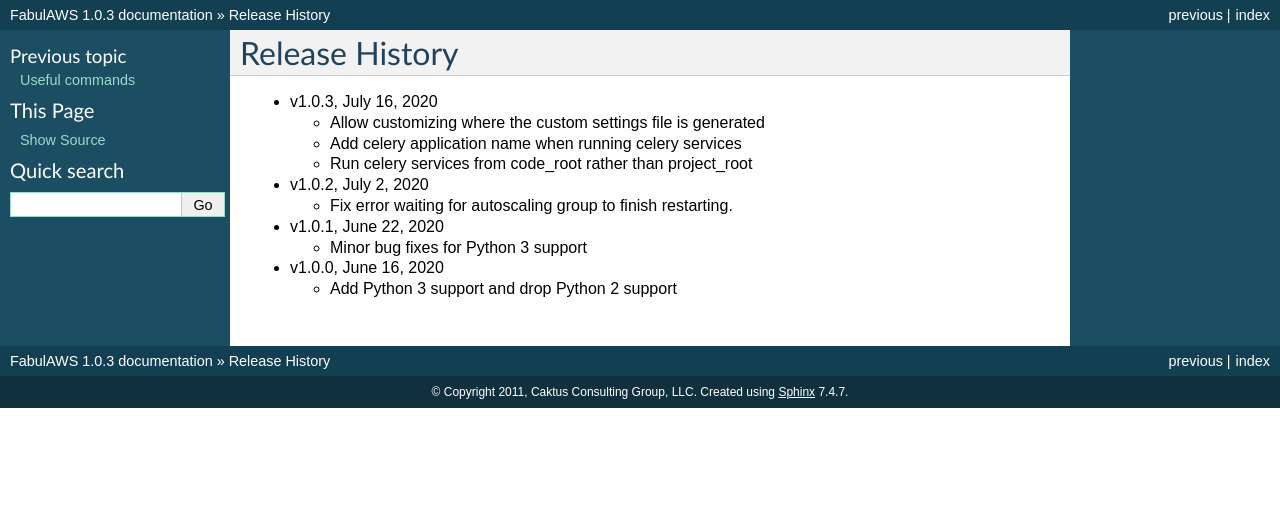
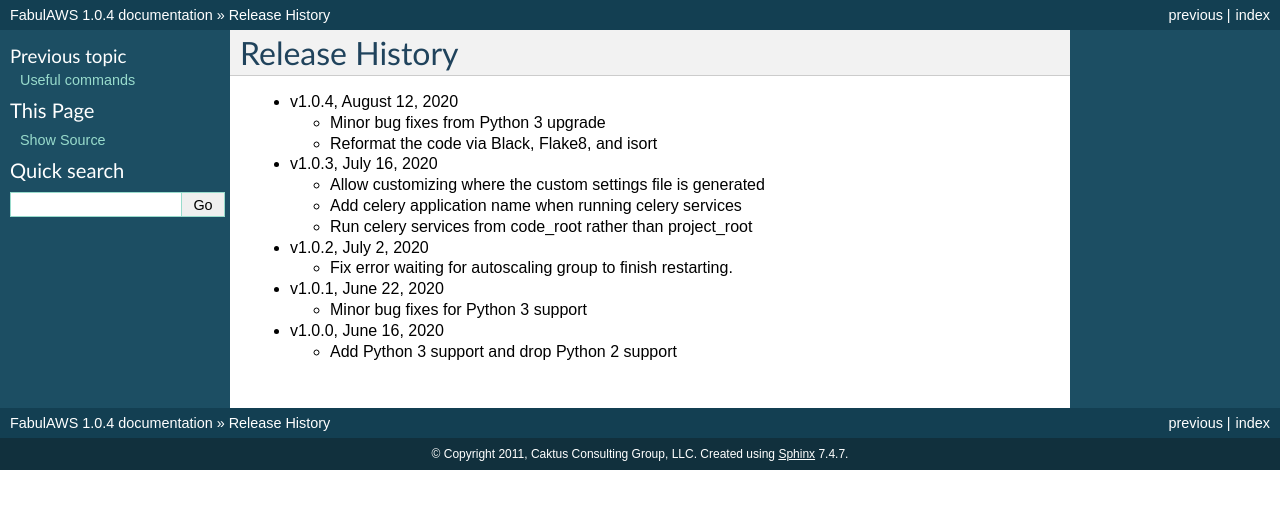
Before and after one commit to caktus/fabulaws, a Sphinx documentation site: the page built from docs/releases.rst, in a window 1280 px wide. Shown: the top 509 px of the page. Built offline with Sphinx 7.4.7, drawn with Linux system fonts in a browser that asks for light colours.

Commit message:
bump version to 1.0.4

```diff
--- a/docs/releases.rst
+++ b/docs/releases.rst
@@ -1,5 +1,10 @@
 Release History
 ===============
+
+* v1.0.4, August 12, 2020
+
+  * Minor bug fixes from Python 3 upgrade
+  * Reformat the code via Black, Flake8, and isort
 
 * v1.0.3, July 16, 2020
 
--- a/fabulaws/__init__.py
+++ b/fabulaws/__init__.py
@@ -1 +1 @@
-__version__ = "1.0.3"
+__version__ = "1.0.4"
```
